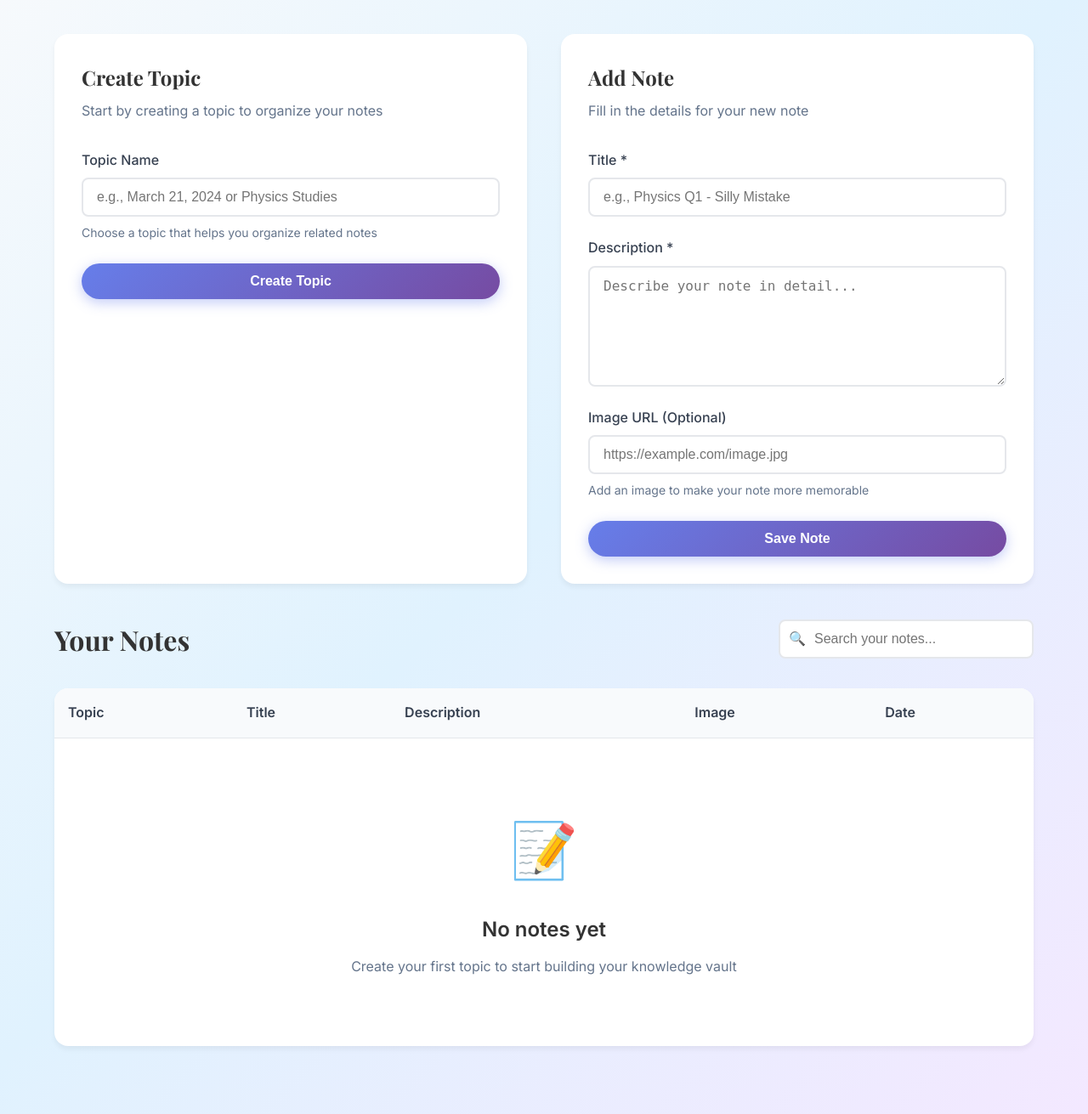
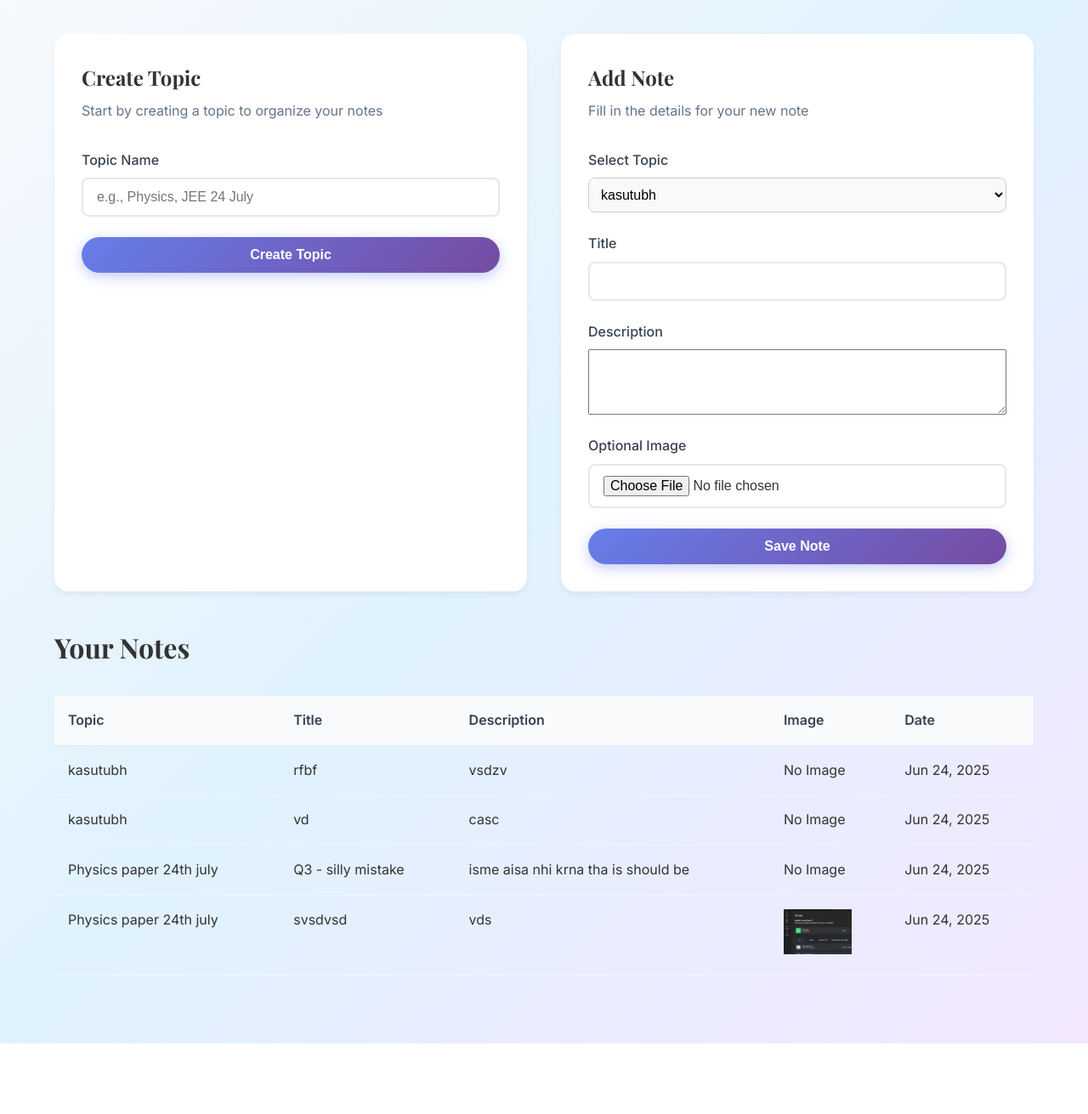
Before and after one commit to coutKaustubh/MindVault, a Django app: template Notes/templates/home.html in a window 1280 px wide. Shown: the part 91-1402 px from the top of the page at 85% size. After the commit the page ends 1319 px from the top, so only its background shows below. Run offline with Django 5.2, Linux system fonts and the light colour scheme; the template is opened without the code that fills it: values that come from a table or form of the project are taken from there, others are empty; data comes from the database, SQL or seed files in the repository.

Commit message:
Completed base of project

```diff
--- a/MindVault/urls.py
+++ b/MindVault/urls.py
@@ -20,5 +20,8 @@ from Notes.views import *
 
 urlpatterns = [
     path('admin/', admin.site.urls),
-    path('landing/',landing_page, name = "notes"),
+    path('home/',landing_page, name = "landing_page"),
+    path('MindVault/',notes_entry, name = "notes_entry"),
+    path('login/',login_page, name = "login_page"),
+
 ]
--- a/Notes/models.py
+++ b/Notes/models.py
@@ -1,6 +1,19 @@
 from django.db import models
-# Create your models here.
-class VaultEntry(models.Model):
-    title = models.CharField(max_length=100)
+
+class Topic(models.Model):
+    name = models.CharField(max_length=100)
+    created_at = models.DateTimeField(auto_now_add=True)
+
+    def __str__(self):
+        return self.name
+
+
+class Entry(models.Model):
+    topic = models.ForeignKey(Topic, on_delete=models.CASCADE, related_name='entries')
+    title = models.CharField(max_length=200)
     description = models.TextField()
-    topic_image = models.ImageField(upload_to='images')
+    image = models.ImageField(upload_to='entries/', blank=True, null=True)
+    created_at = models.DateTimeField(auto_now_add=True)
+
+    def __str__(self):
+        return f"{self.topic.name} → {self.title}"
--- a/Notes/static/styles.css
+++ b/Notes/static/styles.css
@@ -791,3 +791,11 @@ body {
         padding: 20px;
     }
 }
+.styled-select {
+    padding: 10px;
+    font-size: 16px;
+    border: 1px solid #ccc;
+    border-radius: 8px;
+    width: 100%;
+    background-color: #f9f9f9;
+}
--- a/Notes/templates/home.html
+++ b/Notes/templates/home.html
@@ -10,64 +10,63 @@
                 <span class="logo-subtitle">Your Personal Knowledge Space</span>
             </div>
         </div>
-            <a href="index.html" class="logout-btn">
-                🚪 Logout
-            </a>
+        <a href="/home/" class="logout-btn">🚪 Logout</a>
     </div>
 </header>
 
 <div class="app-container">
-        <!-- Left Side - Topic Input -->
+    <!-- Topic Form -->
     <div class="topic-panel">
         <div class="panel-header">
             <h2>Create Topic</h2>
             <p>Start by creating a topic to organize your notes</p>
         </div>
-
-            <form class="topic-form" id="topicForm">
+        <form class="topic-form" id="topicForm" method="post">
+            {% csrf_token %}
+            <input type="hidden" name="form_type" value="add_topic">
             <div class="form-group">
                 <label for="topicName">Topic Name</label>
-                    <input type="text" id="topicName" placeholder="e.g., March 21, 2024 or Physics Studies" required>
-                    <small>Choose a topic that helps you organize related notes</small>
+                <input type="text" name="topic" id="topicName" placeholder="e.g., Physics, JEE 24 July" required>
             </div>
             <button type="submit" class="btn btn-primary">Create Topic</button>
         </form>
-
-            <div class="current-topic" id="currentTopic" style="display: none;">
-                <h3>Current Topic:</h3>
-                <div class="topic-badge" id="topicBadge"></div>
-            </div>
     </div>
 
-        <!-- Right Side - Note Form -->
+    <!-- Note Form -->
     <div class="note-panel">
         <div class="panel-header">
             <h2>Add Note</h2>
             <p>Fill in the details for your new note</p>
         </div>
+        <form method="POST" class="topic-form" enctype="multipart/form-data">
+            {% csrf_token %}
+            <input type="hidden" name="form_type" value="add_note">
 
-            <form class="note-form" id="noteForm">
             <div class="form-group">
-                    <label for="noteTitle">Title *</label>
-                    <input type="text" id="noteTitle" placeholder="e.g., Physics Q1 - Silly Mistake" required>
+                <label for="selected_topic">Select Topic</label>
+                <select name="selected_topic" id="selected_topic" class="styled-select" required>
+                    {% for topic in topics %}
+                        <option value="{{ topic.id }}">{{ topic.name }}</option>
+                    {% endfor %}
+                </select>
             </div>
 
             <div class="form-group">
-                    <label for="noteDescription">Description *</label>
-                    <textarea id="noteDescription" rows="6" placeholder="Describe your note in detail..." required></textarea>
+                <label for="noteTitle">Title</label>
+                <input type="text" name="title" id="noteTitle" required>
             </div>
 
             <div class="form-group">
-                    <label for="noteImage">Image URL (Optional)</label>
-                    <input type="url" id="noteImage" placeholder="https://example.com/image.jpg">
-                    <small>Add an image to make your note more memorable</small>
+                <label for="noteDescription">Description</label>
+                <textarea name="description" id="noteDescription" rows="5" required></textarea>
             </div>
 
-                <div class="image-preview" id="imagePreview" style="display: none;">
-                    <img id="previewImage" alt="Preview">
+            <div class="form-group">
+                <label for="image">Optional Image</label>
+                <input type="file" name="image" id="image" accept="image/*">
             </div>
 
-                <button type="submit" class="btn btn-primary" disabled id="saveBtn">Save Note</button>
+            <button type="submit" class="btn btn-primary">Save Note</button>
         </form>
     </div>
 </div>
@@ -76,14 +75,10 @@
 <div class="notes-section">
     <div class="section-header">
         <h2>Your Notes</h2>
-            <div class="search-box">
-                <input type="text" id="searchInput" placeholder="Search your notes...">
-                <span class="search-icon">🔍</span>
-            </div>
     </div>
 
-        <div class="notes-table-container">
-            <table class="notes-table" id="notesTable">
+    {% if entries %}
+    <table class="notes-table">
         <thead>
             <tr>
                 <th>Topic</th>
@@ -93,115 +88,27 @@
                 <th>Date</th>
             </tr>
         </thead>
-                <tbody id="notesTableBody">
-                    <!-- Notes will be added here -->
+        <tbody>
+            {% for entry in entries %}
+            <tr>
+                <td>{{ entry.topic.name }}</td>
+                <td>{{ entry.title }}</td>
+                <td>{{ entry.description }}</td>
+                <td>
+                    {% if entry.image %}
+                        <img src="{{ entry.image.url }}" width="80">
+                    {% else %}
+                        No Image
+                    {% endif %}
+                </td>
+                <td>{{ entry.created_at|date:"M d, Y" }}</td>
+            </tr>
+            {% endfor %}
         </tbody>
     </table>
-
-            <div class="empty-state" id="emptyState">
-                <div class="empty-icon">📝</div>
-                <h3>No notes yet</h3>
-                <p>Create your first topic to start building your knowledge vault</p>
-            </div>
-        </div>
+    {% else %}
+        <p>No notes added yet. Create a topic and start writing!</p>
+    {% endif %}
 </div>
 
-    <script>
-        let currentTopic = '';
-        let notes = [];
-
-        // Topic form handling
-        document.getElementById('topicForm').addEventListener('submit', function(e) {
-            e.preventDefault();
-            const topicName = document.getElementById('topicName').value.trim();
-
-            if (topicName) {
-                currentTopic = topicName;
-                document.getElementById('topicBadge').textContent = topicName;
-                document.getElementById('currentTopic').style.display = 'block';
-                document.getElementById('saveBtn').disabled = false;
-                document.getElementById('topicName').value = '';
-            }
-        });
-
-        // Image preview
-        document.getElementById('noteImage').addEventListener('input', function(e) {
-            const imageUrl = e.target.value;
-            const preview = document.getElementById('imagePreview');
-            const previewImage = document.getElementById('previewImage');
-
-            if (imageUrl) {
-                previewImage.src = imageUrl;
-                preview.style.display = 'block';
-
-                previewImage.onerror = function() {
-                    preview.style.display = 'none';
-                };
-            } else {
-                preview.style.display = 'none';
-            }
-        });
-
-        // Note form handling
-        document.getElementById('noteForm').addEventListener('submit', function(e) {
-            e.preventDefault();
-
-            if (!currentTopic) {
-                alert('Please create a topic first!');
-                return;
-            }
-
-            const title = document.getElementById('noteTitle').value;
-            const description = document.getElementById('noteDescription').value;
-            const image = document.getElementById('noteImage').value;
-
-            const note = {
-                id: Date.now(),
-                topic: currentTopic,
-                title: title,
-                description: description,
-                image: image,
-                date: new Date().toLocaleDateString()
-            };
-
-            notes.unshift(note);
-            addNoteToTable(note);
-
-            // Clear form
-            document.getElementById('noteForm').reset();
-            document.getElementById('imagePreview').style.display = 'none';
-
-            // Hide empty state
-            document.getElementById('emptyState').style.display = 'none';
-        });
-
-        // Add note to table
-        function addNoteToTable(note) {
-            const tbody = document.getElementById('notesTableBody');
-            const row = document.createElement('tr');
-
-            row.innerHTML = `
-                <td><span class="topic-badge">${note.topic}</span></td>
-                <td class="note-title">${note.title}</td>
-                <td class="note-description">${note.description}</td>
-                <td>${note.image ? '<span class="has-image">🖼️</span>' : '<span class="no-image">-</span>'}</td>
-                <td>${note.date}</td>
-            `;
-
-            tbody.appendChild(row);
-        }
-
-        // Search functionality
-        document.getElementById('searchInput').addEventListener('input', function(e) {
-            const searchTerm = e.target.value.toLowerCase();
-            const rows = document.querySelectorAll('#notesTableBody tr');
-
-            rows.forEach(row => {
-                const text = row.textContent.toLowerCase();
-                row.style.display = text.includes(searchTerm) ? '' : 'none';
-            });
-        });
-    </script>
-
-
 {% endblock %}
--- a/Notes/templates/index.html
+++ b/Notes/templates/index.html
@@ -23,7 +23,7 @@
                 Create topics, add detailed notes with images, and never lose track of what matters to you.
             </p>
             <div class="hero-buttons">
-                <a href="login.html" class="btn btn-primary">Start Writing Your Story</a>
+                <a href="/login/" class="btn btn-primary">Start Writing Your Story</a>
                 <button class="btn btn-secondary">Learn More</button>
             </div>
         </div>
@@ -111,7 +111,7 @@
         <div class="cta-content">
             <h2 class="cta-title">Ready to Build Your MindVault?</h2>
             <p class="cta-description">Start capturing your thoughts, ideas, and memories in a beautiful, organized space.</p>
-            <a href="login.html" class="btn btn-cta">Begin Your Journey</a>
+            <a href="/login/" class="btn btn-cta">Begin Your Journey</a>
         </div>
     </section>
 
```
Also changed, not shown: Notes/templates/login.html (+18 -11 lines), Notes/views.py (+43 -5 lines), Notes/migrations/0002_entry_delete_vaultentry.py (added), Notes/migrations/0003_topic_alter_entry_topic.py (added), db.sqlite3, entries/Screenshot_2024-03-16_103819.png (added). Lines whose indentation alone changed are shown as unchanged.
